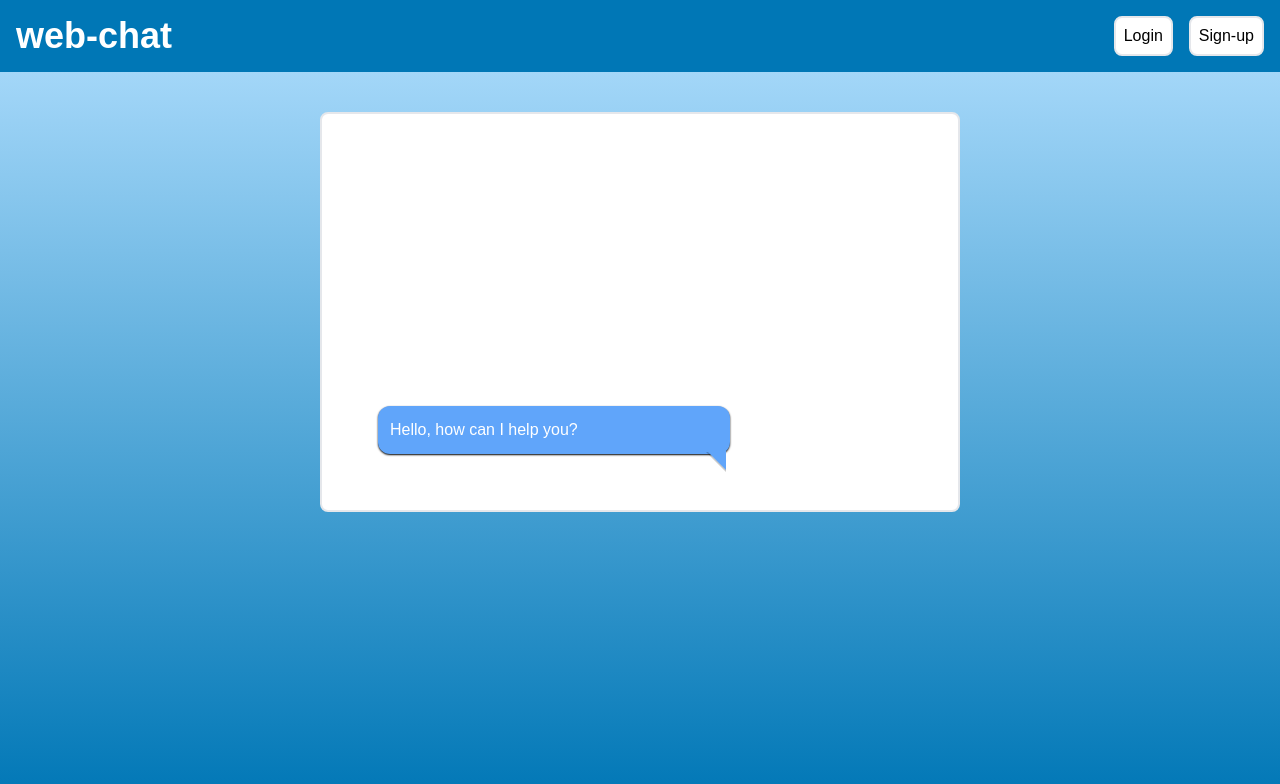
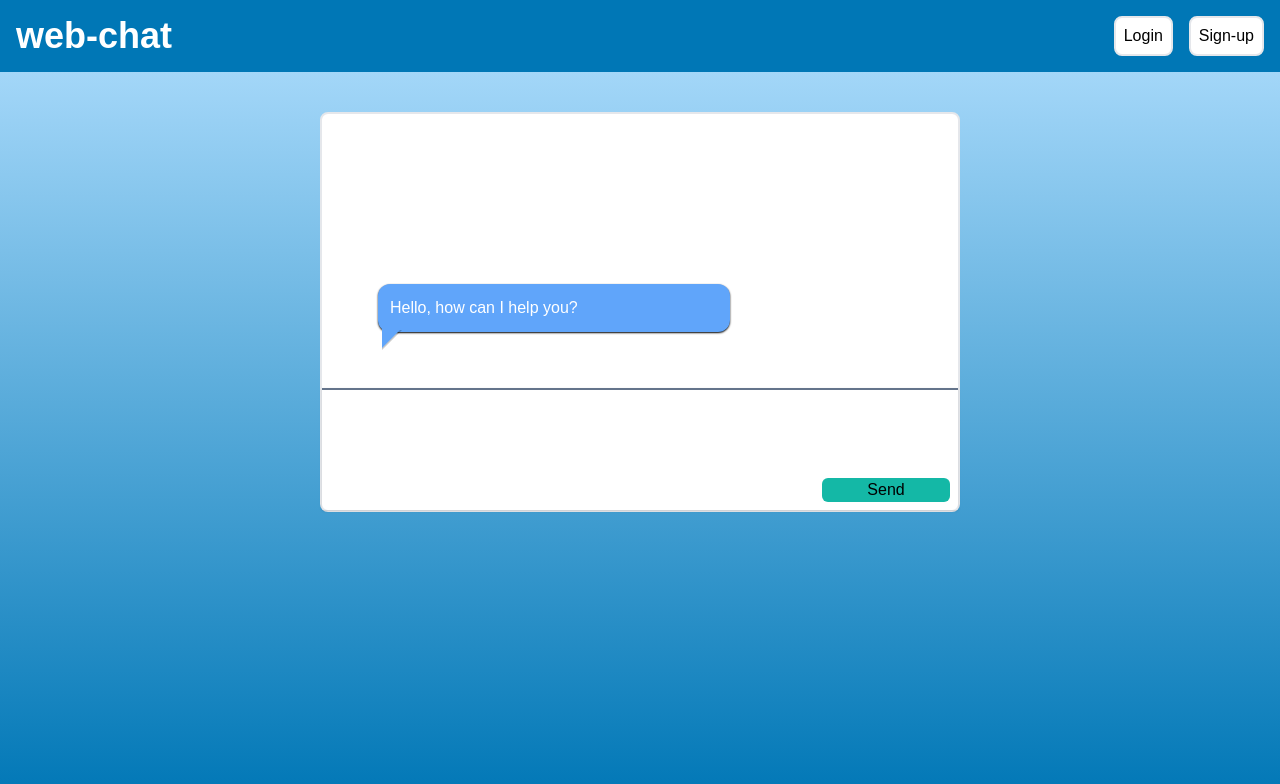
Before and after one commit to harunugurlu/webchat, a React (Create React App) app in the folder frontend/: page / in a window 1280 px wide. Shown: the top 784 px of the page. Built offline with nearby package versions, Linux system fonts and the light colour scheme.

Commit message:
add unfinished text input and send button

```diff
--- a/frontend/src/components/ChatBubble.tsx
+++ b/frontend/src/components/ChatBubble.tsx
@@ -6,7 +6,7 @@ interface ChatBubbleProps {
 
 export default function ChatBubble(props: ChatBubbleProps) {
 
-    const [messageType, setMessageType] = React.useState<"incoming" | "outgoing">('outgoing')
+    const [messageType, setMessageType] = React.useState<"incoming" | "outgoing">('incoming')
 
     return (
         <div className={`p-4 max-w-sm  h-fit relative chat-bubble-${messageType}`}>
--- a/frontend/src/components/ChatContainer.tsx
+++ b/frontend/src/components/ChatContainer.tsx
@@ -1,10 +1,16 @@
 import React from 'react'
 import ChatBubble from './ChatBubble'
+import TextArea from './TextArea'
 
 export default function ChatContainer() {
   return (
-    <div className="flex flex-col justify-end p-10 border-solid border-2 rounded-lg h-3/6 w-3/6 bg-white">
-      <ChatBubble></ChatBubble>
+    <div className="flex flex-col justify-end border-solid border-2 rounded-lg h-3/6 w-3/6 bg-white">
+      <div className="p-10">
+        <ChatBubble></ChatBubble>
+      </div>
+      <div>
+        <TextArea></TextArea>
+      </div>
     </div>
   )
 }
--- /dev/null
+++ b/frontend/src/components/TextArea.tsx
@@ -0,0 +1,12 @@
+import React from 'react'
+
+export default function TextArea() {
+    return (
+        <form>
+            <div className="flex flex-col border-t-2 border-slate-500 shadow">
+                <input type="text" className="w-full h-20" />
+                <button className="w-32 m-2 self-end rounded-md bg-teal-500 hover:bg-teal-600">Send</button>
+            </div>
+        </form>
+    )
+}
```
